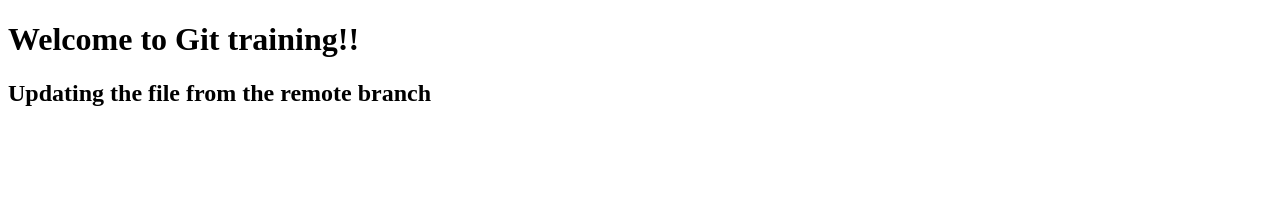
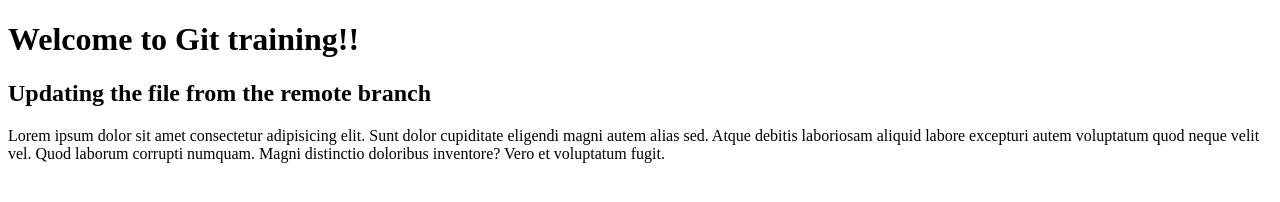
Before and after one commit to prashdeep/git_sessions, a plain HTML site: page index.html in a window 1280 px wide. Drawn offline with Linux system fonts and the light colour scheme.

Commit message:
committing the changes to the local repo

```diff
--- a/index.html
+++ b/index.html
@@ -7,6 +7,7 @@
 </head>
 <body>
     <h1>Welcome to Git training!!</h1>
-    <h2> Updating the file from the remote branch </h2>
+    <h2>Updating the file from the remote branch</h2>
+    <p>Lorem ipsum dolor sit amet consectetur adipisicing elit. Sunt dolor cupiditate eligendi magni autem alias sed. Atque debitis laboriosam aliquid labore excepturi autem voluptatum quod neque velit vel. Quod laborum corrupti numquam. Magni distinctio doloribus inventore? Vero et voluptatum fugit.</p>
 </body>
 </html>
```
